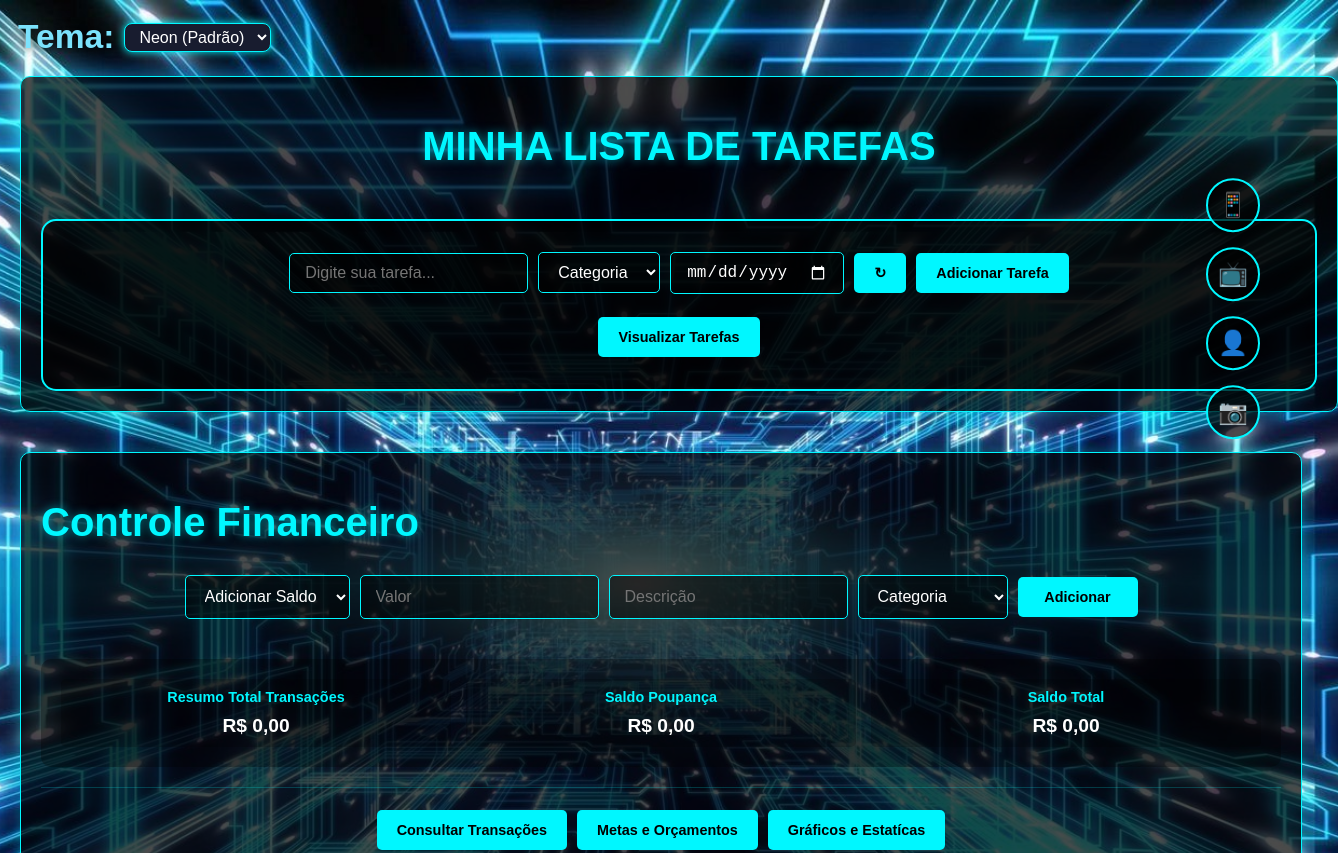
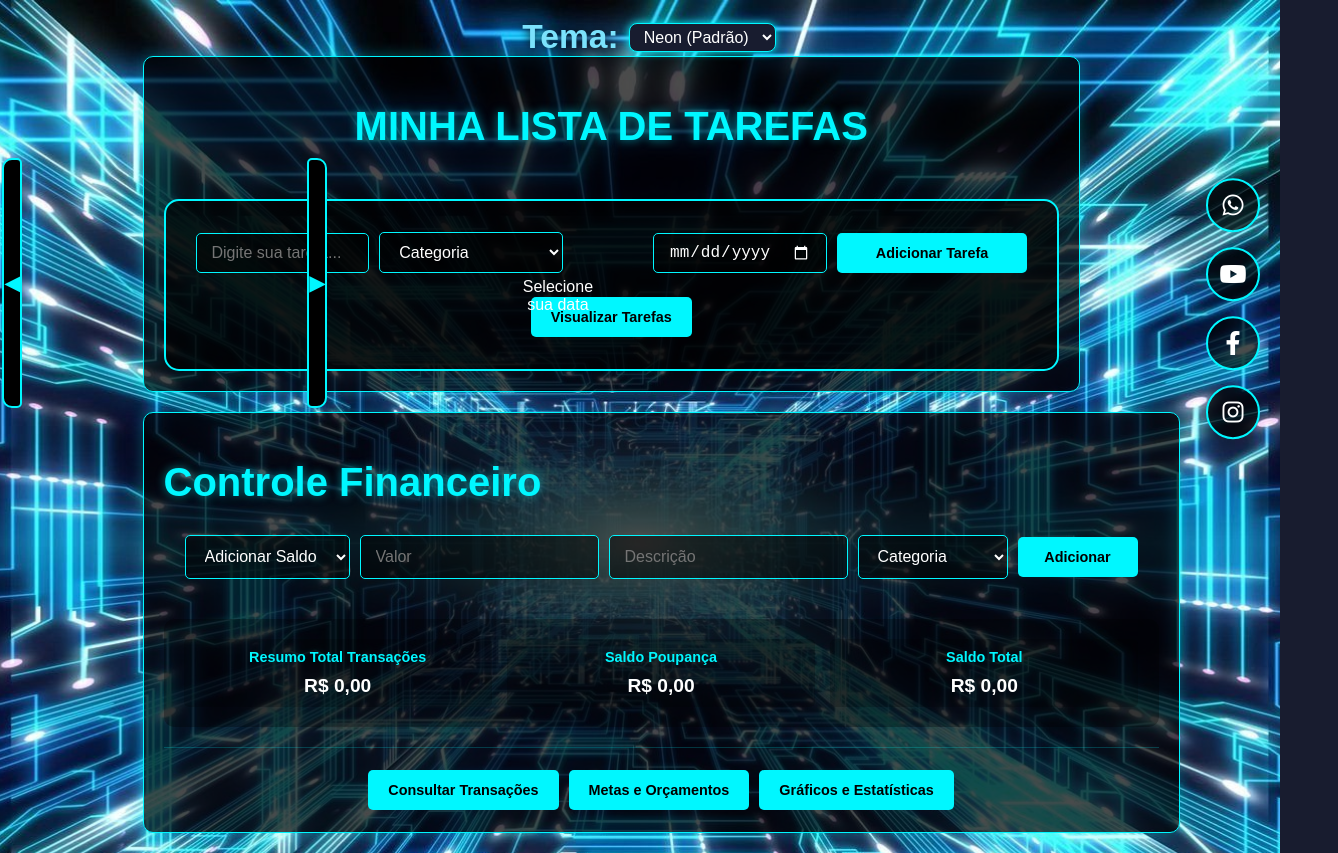
Before and after one commit to BonyDevup/TarefasCash.github.io, a browser extension: page index.html in a window 1280 px wide. Shown: the top 853 px of the page, 1338 px wide, since content can reach past the window. Drawn offline with nearby package versions, Linux system fonts and the light colour scheme.

Commit message:
Adiciona botões de seta esquerda e direita com estilos neon(e atualizações de rotina)

```diff
--- a/index.html
+++ b/index.html
@@ -25,6 +25,10 @@
       </select>
     </div>
     <div class="container">
+      <div class="container-btns">
+        <button class="btn-esqr"></button>
+        <button class="btn-dir"></button>
+      </div>
       <div class="cartaz main-content">
         <h1>MINHA LISTA DE TAREFAS</h1>
         <div class="todo-container">
@@ -32,7 +36,7 @@
             <input
               type="text"
               id="taskInput"
-              placeholder="Digite sua tarefa..."
+              placeholder="Digite sua tarefa..." class="task-input"
             />
             <select id="taskCategory">
               <option value="" disabled selected>Categoria</option>
@@ -41,8 +45,8 @@
               <option value="estudo">Estudo</option>
               <option value="outros">Outros</option>
             </select>
+            <div class="container-textData"><p class="textData">Selecione sua data</p></div>
             <input type="date" id="taskDueDate" />
-            <button class="sync-btn">↻</button>
             <button class="add-btn">Adicionar Tarefa</button>
           </div>
           <div class="tasks-controls">
@@ -128,7 +132,7 @@
         <div class="transactions-controls">
           <button class="toggle-transactions-btn">Consultar Transações</button>
           <button class="toggle-goals-btn">Metas e Orçamentos</button>
-          <button class="toggle-goals-btn">Gráficos e Estatícas</button>
+          <button class="toggle-goals-btn">Gráficos e Estatísticas</button>
         </div>
       </div>
 
@@ -209,7 +213,7 @@
     <div id="modal-graphics" class="modal-graphics">
       <div class="modal-graphics-content">
         <span class="close-modal-graphics">&times;</span>
-        <div class="graphics-container" style="padding:12px; max-width:320px;">
+        <div class="graphics-container" style="padding:12px; max-width:320px; display:flex; flex-direction:column; align-items:center;">
           <h3 style="font-size:1.1em; margin-bottom:8px;">Gráficos e Estatísticas</h3>
           <div class="graphics-section" style="margin-bottom:10px;">
             <h4 style="font-size:1em; margin-bottom:6px;">Resumo Visual</h4>
@@ -309,12 +313,13 @@
     </div>
 
     <div class="social-icons">
-      <a href="https://wa.me/123456789" class="social-icon whatsapp">📱</a>
-      <a href="https://youtube.com" class="social-icon youtube">📺</a>
-      <a href="https://facebook.com" class="social-icon facebook">👤</a>
-      <a href="https://instagram.com" class="social-icon instagram">📷</a>
+      <a href="https://wa.me/123456789" class="social-icon whatsapp"><i class="fab fa-whatsapp"></i></a>
+        <a href="https://youtube.com" class="social-icon youtube"><i class="fab fa-youtube"></i></a>
+        <a href="https://facebook.com" class="social-icon facebook"><i class="fab fa-facebook-f"></i></a>
+        <a href="https://instagram.com" class="social-icon instagram"><i class="fab fa-instagram"></i></a>
     </div>
 
-    <script src="script.js"></script>
+    <script src="script.js">
+    </script>
   </body>
 </html>
--- a/script.js
+++ b/script.js
@@ -22,7 +22,6 @@ document.addEventListener("DOMContentLoaded", () => {
   const taskInput = document.getElementById("taskInput");
   const taskDueDate = document.getElementById("taskDueDate");
   const addBtn = document.querySelector(".add-btn");
-  const syncBtn = document.querySelector(".sync-btn");
   const tasksViews = document.querySelectorAll(".tasks-view"); // Alterado para selecionar todos os .tasks-view
   const filterStatus = document.getElementById("filterStatus");
   const filterCategory = document.getElementById("filterCategory");
@@ -696,22 +695,8 @@ document.addEventListener("DOMContentLoaded", () => {
     updateBudgetList();
   });
 
-  // Remove everything after the closing bracket of DOMContentLoaded
-  syncBtn.addEventListener("click", () => {
-    syncBtn.style.transform = "rotate(360deg)";
-    setTimeout(() => {
-      syncBtn.style.transform = "rotate(0)";
-      updateTasksView();
-    }, 1000);
-  });
-
-
-  // Removido botão de tarefas, todas funções agora no botão de metas
-
   filterStatus.addEventListener("change", updateTasksView);
   filterCategory.addEventListener("change", updateTasksView);
-
-  // Removido: Visualizar tarefas com Enter
 
   addTransactionBtn.addEventListener("click", addTransaction);
 
@@ -784,11 +769,10 @@ const cartazGoals = document.querySelector('.cartaz-goals');
 toggleGraphicsBtn.forEach(btn => {
   btn.addEventListener('click', function() {
     if (btn.textContent.includes('Gráficos')) {
-      graphicsModal.style.display = 'block';
+      graphicsModal.style.display = 'flex';
       updateStatistics();
       renderFinanceChart();
     }
-    // ... restante do código ...
   });
 });
 
--- a/styles.css
+++ b/styles.css
@@ -72,6 +72,10 @@ body {
   background: var(--main-bg);
   color: var(--main-text);
   transition: background 0.4s, color 0.4s;
+  display: flex;
+  flex-direction: column;
+  align-items: center;
+  justify-content: center;
 }
 .transaction-description {
   display: block;
@@ -82,6 +86,30 @@ body {
   text-shadow: 0 0 6px var(--neon-blue);
   word-break: break-word;
 }
+
+.container-textData{
+  position: relative;
+  top: 43px;
+  right: 50px;
+  pointer-events: none
+
+}
+
+.textData{
+margin: 0%;
+  padding: 0%;
+  pointer-events: none
+}
+
+.input-container input[type="text"] {
+  width: 90%;
+}
+
+.input-container select {
+  width: 100%;
+}
+
+
 /* Histórico Financeiro Estilizado */
 .styled-history {
   background: rgba(0, 0, 0, 0.85);
@@ -283,12 +311,9 @@ body {
 }
 
 .container {
-  display: grid;
-  grid-template-columns: 2fr 1fr;
-  gap: 20px;
-  padding: 20px;
-  max-width: 1400px;
-  margin: 0 auto;
+  display: flex;
+  flex-direction: column;
+  width: auto;
 }
 
 .cartaz {
@@ -302,7 +327,59 @@ body {
 .main-content {
   grid-column: 1;
   text-align: center;
-  width: 152%;
+  width: 90%;
+}
+
+.container-btns {
+  position: absolute;
+}
+
+.btn-esqr {
+  background: #000;
+  border: 2px solid var(--neon-blue);
+  border-top-left-radius: 10px;
+  border-end-start-radius: 10px;
+  padding: 8px;
+  width: 20px;
+  height: 250px;
+  cursor: pointer;
+  position: relative;
+  top: 100px;
+  right: 315%;
+}
+
+.btn-esqr::before {
+  content: '\25C0'; /* Código Unicode para seta esquerda */
+  color: var(--neon-blue);
+  font-size: 20px;
+  position: absolute;
+  top: 50%;
+  left: 50%;
+  transform: translate(-50%, -50%);
+}
+
+.btn-dir {
+  background: #000;
+  border: 2px solid var(--neon-blue);
+  border-top-right-radius: 10px;
+  border-end-end-radius: 10px;
+  padding: 8px;
+  width: 20px;
+  height: 250px;
+  cursor: pointer;
+  position: relative;
+  top: 100px;
+  left: 315%;
+}
+
+.btn-dir::before {
+  content: '\25B6'; /* Código Unicode para seta direita */
+  color: var(--neon-blue);
+  font-size: 20px;
+  position: absolute;
+  top: 50%;
+  left: 50%;
+  transform: translate(-50%, -50%);
 }
 
 .todo-container {
@@ -326,6 +403,7 @@ h1 {
   justify-content: center;
   align-items: center;
 }
+
 
 input[type="text"],
 input[type="number"],
@@ -357,8 +435,6 @@ button:hover {
 }
 
 .cartaz-4 {
-  grid-column: 1 / -1;
-  position: relative;
   bottom: 0;
   width: 100%;
   left: 0;
@@ -442,6 +518,7 @@ button:hover {
   position: relative;
   bottom: 0;
   margin-top: 20px;
+  width: 100%;
 }
 
 .cartaz-2.visible {
@@ -500,6 +577,10 @@ button:hover {
 
 .add-transaction-btn {
   min-width: 120px;
+}
+
+.add-btn{
+  width: 100%;
 }
 
 .tasks-list {
@@ -852,9 +933,22 @@ button:hover {
 }
 
 @media screen and (max-width: 1024px) {
+  body{
+    width: 100%;
+  }
+
   .container {
     grid-template-columns: 1fr;
     padding: 15px;
+     display: flex;
+    flex-direction: column;
+    align-items: center;
+    width: 85%;
+  }
+
+  .main-content {
+  grid-column: 1;
+  text-align: center;
   }
 
   .cartaz-2 {
@@ -864,6 +958,10 @@ button:hover {
 
   .cartaz-2.visible {
     max-height: none;
+  }
+
+  .cartaz-4 {
+    margin-top: 20px;
   }
 }
 
@@ -887,7 +985,6 @@ button:hover {
   .budget-form input,
   .budget-form select,
   .budget-form button {
-    width: 100%;
     min-width: auto;
   }
 
@@ -1236,7 +1333,10 @@ input[type="date"] {
   border-radius: 5px;
   color: white;
   font-size: 16px;
+  width: 90.145%;
+  height: 18px;
 }
+
 input[type="date"]::-webkit-calendar-picker-indicator {
   filter: invert(1);
   cursor: pointer;
@@ -1312,10 +1412,10 @@ input[type="date"]::-webkit-calendar-picker-indicator {
 /* Modal de Gráficos */
 .modal-graphics {
   display: none;
-  position: fixed;
+  position: absolute;
   z-index: 9999;
   left: 0; top: 0;
-  width: 100%; height: 100%;
+  width: 100%; height: auto;
   background: rgba(0,0,0,0.5);
 }
 .modal-graphics-content {
@@ -1340,6 +1440,8 @@ input[type="date"]::-webkit-calendar-picker-indicator {
   padding: 16px 18px;
   box-shadow: 0 2px 8px rgba(0,0,0,0.12);
   margin-top: 10px;
+  width: 100%;
+  height: 100%;
 }
 
 .statistics-section h4 {
```
